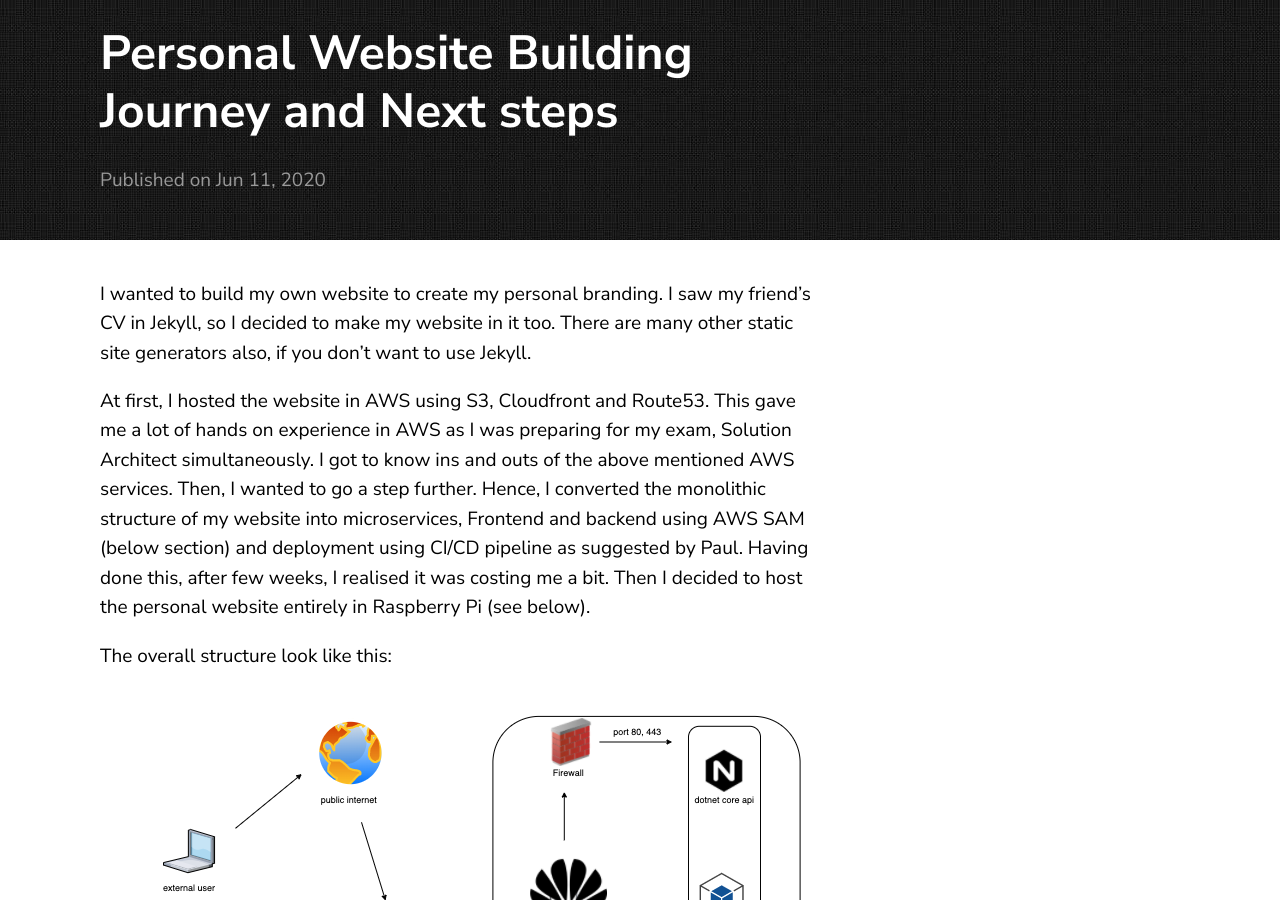
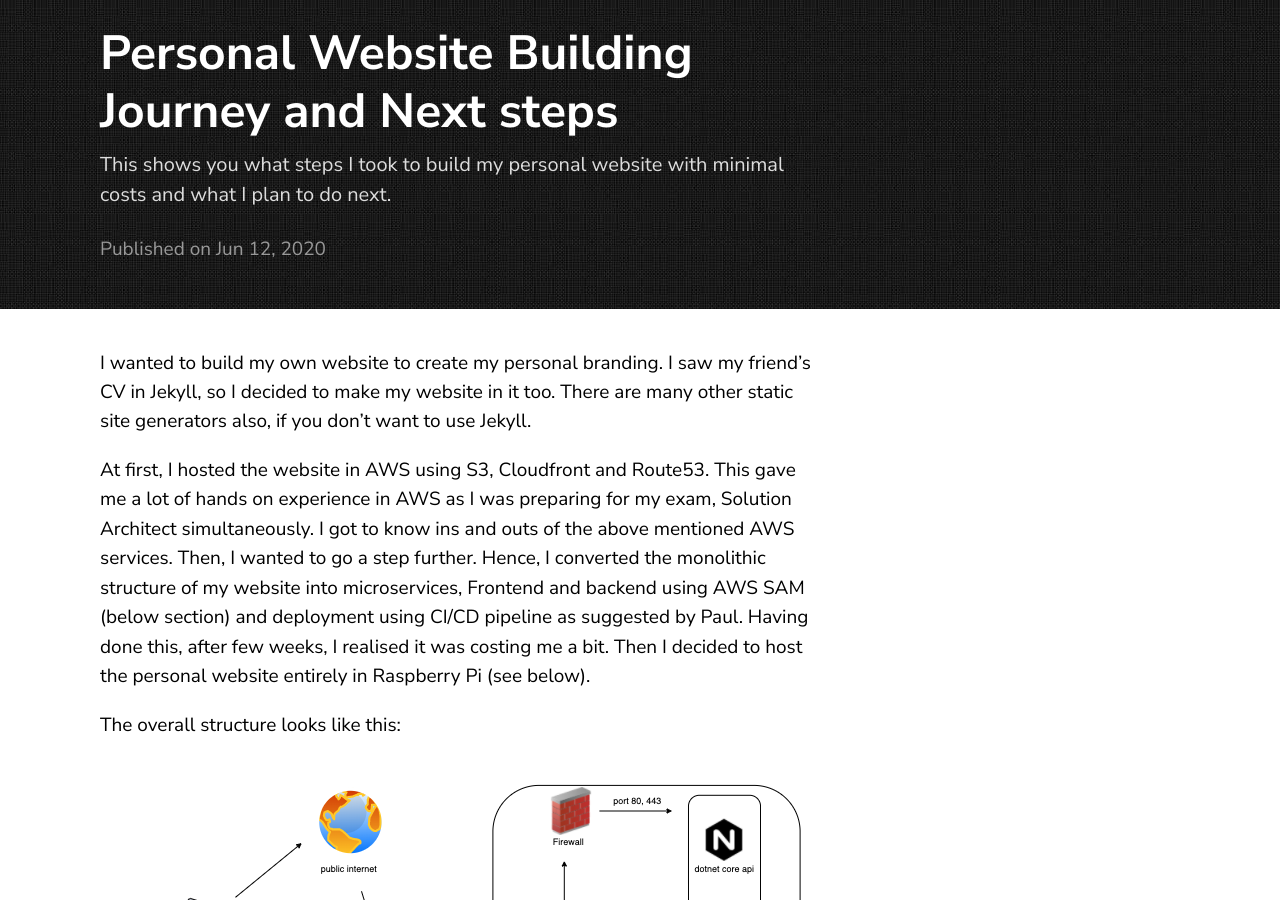
Before and after one commit to zainafzal88/blog, a Jekyll site: the page built from _posts/2020-06-10-dotnet-microservive-in-jekyll-website.md, in a window 1280 px wide and 900 px high. Built offline with Jekyll 4.4.1, drawn with Linux system fonts in a browser that asks for light colours.

Commit message:
Add description and fix typo

```diff
--- a/_posts/2020-06-10-dotnet-microservive-in-jekyll-website.md
+++ b/_posts/2020-06-10-dotnet-microservive-in-jekyll-website.md
@@ -1,14 +1,14 @@
 ---
 layout: post
 title:  Personal Website Building Journey and Next steps
-description:
-date:   2020-06-11
+description: This shows you what steps I took to build my personal website with minimal costs and what I plan to do next.
+date:   2020-06-12
 ---
 I wanted to build my own website to create my personal branding. I saw my friend's CV in Jekyll, so I decided to make my website in it too. There are many other static site generators also, if you don't want to use Jekyll.
 
 At first, I hosted the website in AWS using S3, Cloudfront and Route53. This gave me a lot of hands on experience in AWS as I was preparing for my exam, Solution Architect simultaneously. I got to know ins and outs of the above mentioned AWS services. Then, I wanted to go a step further. Hence, I converted the monolithic structure of my website into microservices, Frontend and backend using AWS SAM (below section) and deployment using CI/CD pipeline as suggested by Paul. Having done this, after few weeks, I realised it was costing me a bit. Then I decided to host the personal website entirely in Raspberry Pi (see below).
 
-The overall structure look like this:
+The overall structure looks like this:
 
 <p align="center">
   <img src="/assets/images/2020-06-12/personal-website.png">
```
